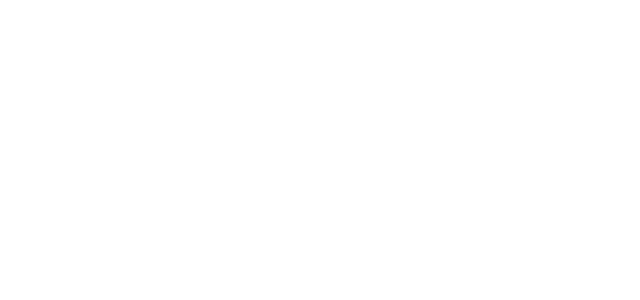
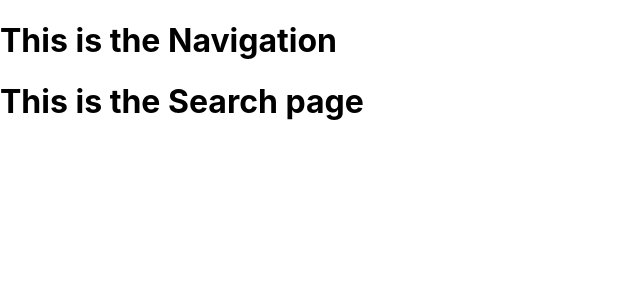
Before and after one commit to nsuguitan/campfire, a React (Create React App) app: page /Search in a window 1280 px wide. Before the commit this address had no page. Shown: the top 300 px of the page, without its empty margins (0-640 px from the left). Built offline with nearby package versions, Linux system fonts and the light colour scheme.

Commit message:
created final pages/components

```diff
--- a/src/App.js
+++ b/src/App.js
@@ -3,14 +3,18 @@ import { BrowserRouter, Routes, Route } from "react-router-dom";
 import SignIn from "./pages/SignIn";
 import Profile from "./pages/Profile";
 import Newsfeed from "./pages/Newsfeed";
+import Search from "./pages/Search";
+import NavBar from "./components/NavBar/NavBar";
 
 const App = () => {
   return (
     <BrowserRouter>
+      <NavBar/>
       <Routes>
         <Route exact path="/" element={<SignIn />} />
         <Route exact path="/Newsfeed" element={<Newsfeed />} />
         <Route exact path="/Profile" element={<Profile />} />
+        <Route exact path="/Search" element={<Search />} />
       </Routes>
     </BrowserRouter>
   );
--- a/src/components/NavBar/NavBar.js
+++ b/src/components/NavBar/NavBar.js
@@ -0,0 +1,8 @@
+const NavBar = () => {
+    return (
+      <div>
+        <h1>This is the Navigation</h1>
+      </div>
+    );
+  };
+  export default NavBar;
--- a/src/pages/Search.js
+++ b/src/pages/Search.js
@@ -0,0 +1,8 @@
+const Search = () => {
+    return (
+      <div>
+        <h1>This is the Search page</h1>
+      </div>
+    );
+  };
+  export default Search;
```
Also changed, not shown: src/components/Newsfeed/Newsfeed.js (deleted), src/components/Newsfeed/Newsfeen.css (deleted), src/components/Profile/Profile.css (deleted), src/components/Profile/Profile.js (deleted).
